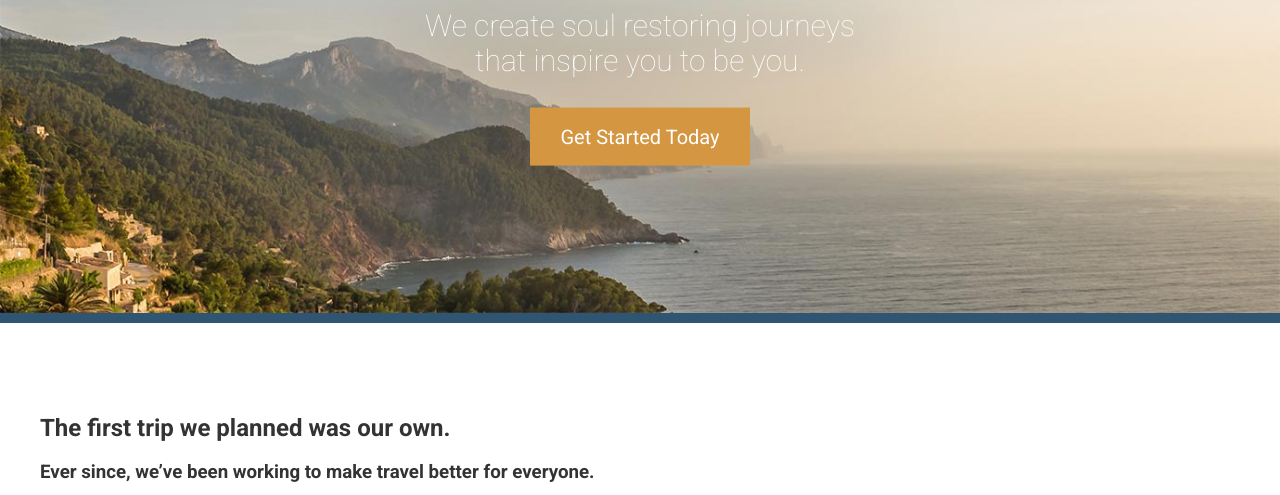
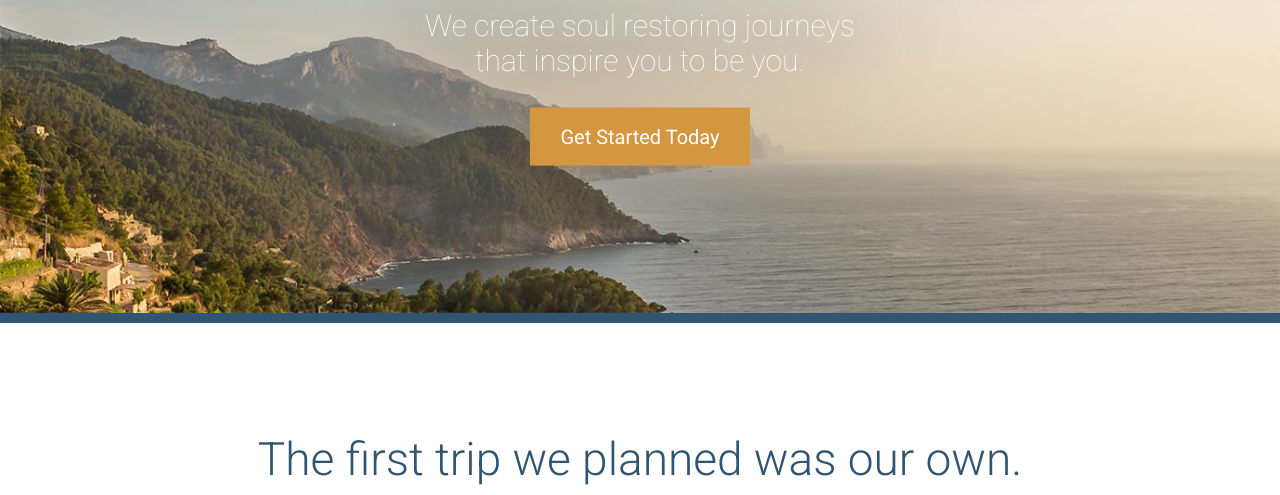
Before and after one commit to HenryGarmendia/travel_site, a website: page app/index.html in a window 1280 px wide. Shown: the part 457-952 px from the top of the page. Drawn offline with Linux system fonts and the light colour scheme.

Commit message:
style the feature section and our beginning section

```diff
--- a/app/assets/css/app.css
+++ b/app/assets/css/app.css
@@ -6,3 +6,4 @@
 @import "modules/_btn";
 @import "modules/_wrapper";
 @import "modules/_page-section";
+@import "modules/_headline";
--- /dev/null
+++ b/app/assets/css/modules/_headline.css
@@ -0,0 +1,18 @@
+.headline {
+	color: $mainBlue;
+	font-size: 2.875rem;
+	font-weight: 300;
+
+	&--centered {
+		text-align: center; }
+
+	&--orange {
+		color: $mainOrange; }
+
+	&--small {
+		font-size: 1.875rem; }
+
+	&--narrow {
+		margin-left: auto;
+		margin-right: auto;
+		max-width: 500px;  } }
--- a/app/index.html
+++ b/app/index.html
@@ -51,11 +51,11 @@
   ======================================== -->
   <div id="our-beginning" class="page-section">
     <div class="wrapper">
-      <h2>The first trip we planned was our own.</h2>
-      <h3>Ever since, we&rsquo;ve been working to make travel better for everyone.</h3>
+      <h2 class="headline headline--centered">The first trip we planned was our own.</h2>
+      <h3 class="headline headline--centered headline--orange headline--small headline--narrow">Ever since, we&rsquo;ve been working to make travel better for everyone.</h3>
       <img src="assets/images/first-trip.jpg" alt="Couple walking down a street.">
       <img src="assets/images/our-start.jpg" alt="Our founder, Jane Doe">
-      <h2>Here&rsquo;s how we got started&hellip;</h2>
+      <h2 class="headline">Here&rsquo;s how we got started&hellip;</h2>
       <p>Lorem ipsum dolor sit amet, consectetur adipisicing elit, sed do eiusmod tempor incididunt ut labore et dolore magna aliqua. Ut enim ad minim veniam, <a href="#">quis nostrud exercitation</a> ullamco laboris nisi ut aliquip ex ea commodo consequat. Duis aute irure dolor in reprehenderit in voluptate velit esse cillum dolore eu fugiat nulla pariatur. Excepteur sint occaecat cupidatat non proident, sunt in culpa qui officia deserunt mollit anim id est laborum.</p>
       <p>Duis aute irure dolor in <strong>reprehenderit in</strong> voluptate velit esse cillum dolore eu fugiat nulla pariatur. Excepteur sint occaecat cupidatat non proident, sunt in culpa qui officia deserunt mollit anim id est laborum. Lorem ipsum dolor sit amet, consectetur adipisicing elit, sed do eiusmod tempor incididunt ut labore et dolore magna aliqua.</p>
       <p>Duis aute irure dolor in reprehenderit in voluptate velit esse cillum dolore eu fugiat nulla pariatur. Excepteur sint occaecat cupidatat non proident, sunt in culpa qui officia deserunt mollit anim id est laborum velit esse cillum <strong>dolore eu fugiat.</strong></p>
--- a/app/temp/css/app.css
+++ b/app/temp/css/app.css
@@ -545,3 +545,22 @@ img {
 .page-section--blue {
 		background-color: #2f5572;
 		color: #fff; }
+
+.headline {
+	color: #2f5572;
+	font-size: 2.875rem;
+	font-weight: 300; }
+
+.headline--centered {
+		text-align: center; }
+
+.headline--orange {
+		color: #d59641; }
+
+.headline--small {
+		font-size: 1.875rem; }
+
+.headline--narrow {
+		margin-left: auto;
+		margin-right: auto;
+		max-width: 500px;  }
```
